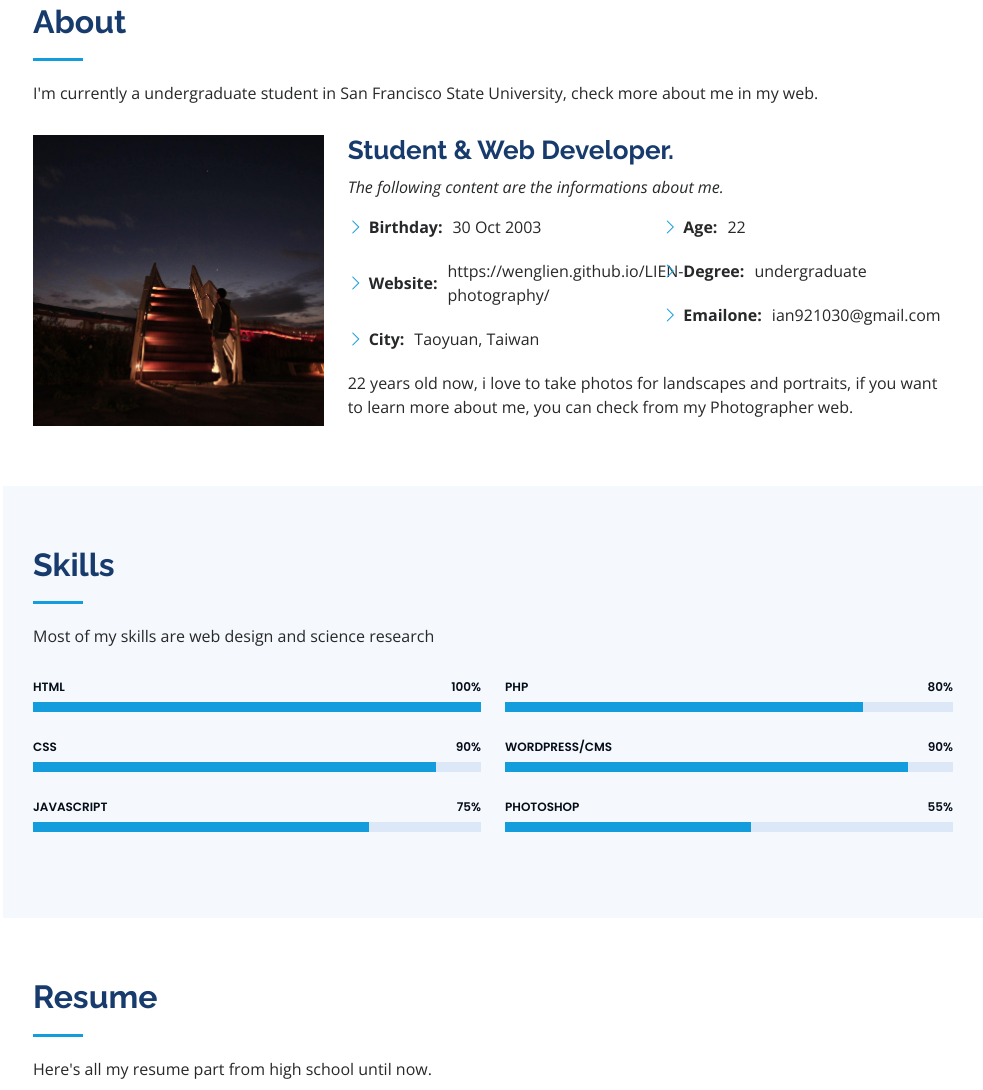
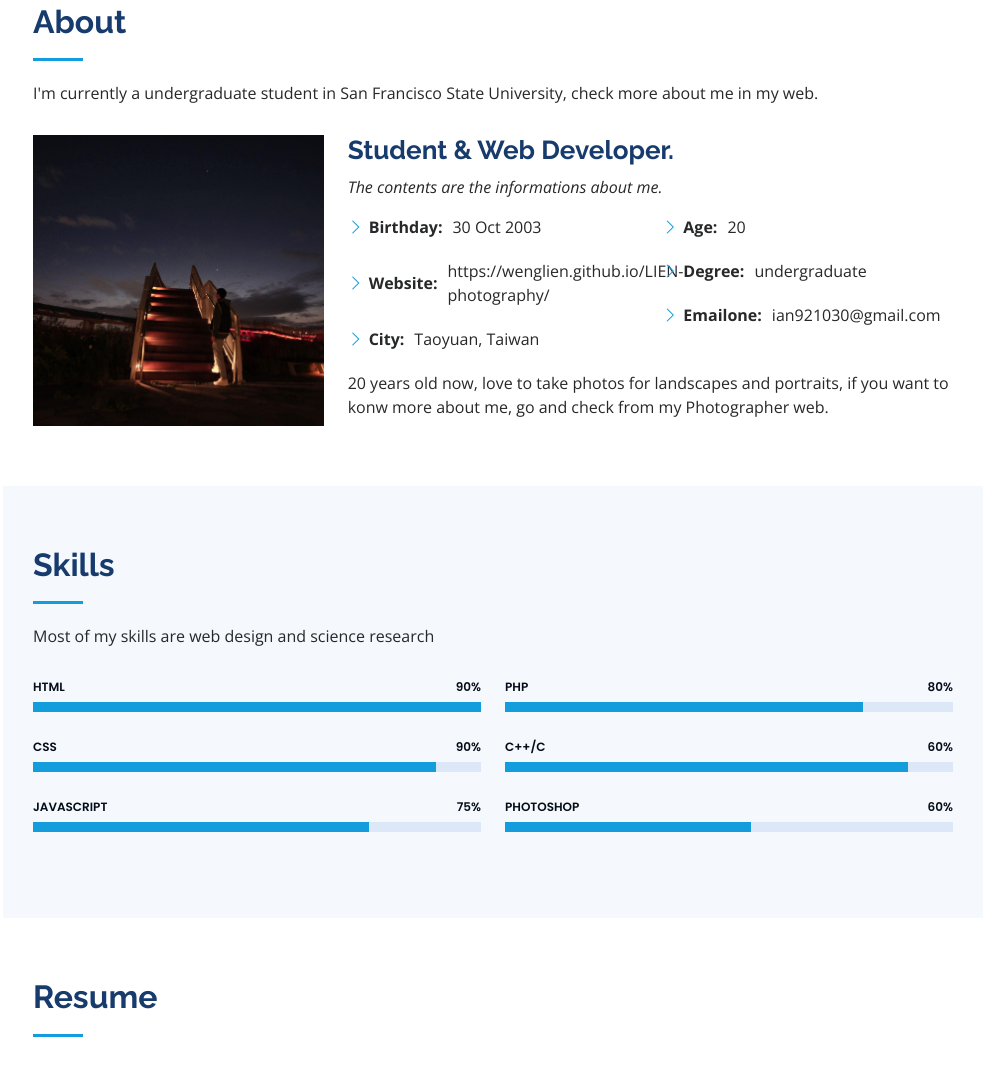
Before and after one commit to wenglien/LIEN_tw, a plain HTML site: page index.html in a window 1280 px wide. Shown: the part 857-1947 px from the top of the page, without its empty margins (297-1280 px from the left). Drawn offline with nearby package versions, Linux system fonts and the light colour scheme.

Commit message:
Update index.html

```diff
--- a/index.html
+++ b/index.html
@@ -65,7 +65,7 @@
   <section id="hero" class="d-flex flex-column justify-content-center align-items-center">
     <div class="hero-container" data-aos="fade-in">
       <h1>Ian Weng</h1>
-      <p>I'm <span class="typed" data-typed-items="Student, Developer, Photographer"></span></p>
+      <p>I'm <span class="typed" data-typed-items="Student, Developer, Photographer, from Taiwan"></span></p>
     </div>
   </section><!-- End Hero -->
 
@@ -87,7 +87,7 @@
           <div class="col-lg-8 pt-4 pt-lg-0 content" data-aos="fade-left">
             <h3>Student &amp; Web Developer.</h3>
             <p class="fst-italic">
-              The following content are the informations about me.
+              The contents are the informations about me.
             </p>
             <div class="row">
               <div class="col-lg-6">
@@ -99,7 +99,7 @@
               </div>
               <div class="col-lg-6">
                 <ul>
-                  <li><i class="bi bi-chevron-right"></i> <strong>Age:</strong> <span>22</span></li>
+                  <li><i class="bi bi-chevron-right"></i> <strong>Age:</strong> <span>20</span></li>
                   <li><i class="bi bi-chevron-right"></i> <strong>Degree:</strong> <span>undergraduate</span></li>
                   <li><i class="bi bi-chevron-right"></i> <strong>Emailone:</strong> <span>ian921030@gmail.com</span></li>
 
@@ -107,7 +107,7 @@
               </div>
             </div>
             <p>
-             22 years old now, i love to take photos for landscapes and portraits, if you want to learn more about me, you can check from my Photographer web.
+             20 years old now, love to take photos for landscapes and portraits, if you want to konw more about me, go and check from my Photographer web.
             </p>
           </div>
         </div>
@@ -131,7 +131,7 @@
           <div class="col-lg-6" data-aos="fade-up">
 
             <div class="progress">
-              <span class="skill">HTML <i class="val">100%</i></span>
+              <span class="skill">HTML <i class="val">90%</i></span>
               <div class="progress-bar-wrap">
                 <div class="progress-bar" role="progressbar" aria-valuenow="100" aria-valuemin="0" aria-valuemax="100"></div>
               </div>
@@ -163,14 +163,14 @@
             </div>
 
             <div class="progress">
-              <span class="skill">WordPress/CMS <i class="val">90%</i></span>
+              <span class="skill">C++/C <i class="val">60%</i></span>
               <div class="progress-bar-wrap">
                 <div class="progress-bar" role="progressbar" aria-valuenow="90" aria-valuemin="0" aria-valuemax="100"></div>
               </div>
             </div>
 
             <div class="progress">
-              <span class="skill">Photoshop <i class="val">55%</i></span>
+              <span class="skill">Photoshop <i class="val">60%</i></span>
               <div class="progress-bar-wrap">
                 <div class="progress-bar" role="progressbar" aria-valuenow="55" aria-valuemin="0" aria-valuemax="100"></div>
               </div>
@@ -189,7 +189,7 @@
 
         <div class="section-title">
           <h2>Resume</h2>
-          <p>Here's all my resume part from high school until now.</p>
+          <p></p>
         </div>
 
         <div class="row">
@@ -228,7 +228,7 @@
                 <li>Winning the National Representive/delegate in our work</li>
                 <li>Design a warning bracelet to detect NG tube extraction.</li>
                 <li>Using some small sensor to support the project like RFID.</li>
-                <li>The goal of our project is to get the patent and sell it on market</li>
+                <li>The goal of our project is to make the project be on the market</li>
               </ul>
             </div>
             <div class="resume-item">
```
